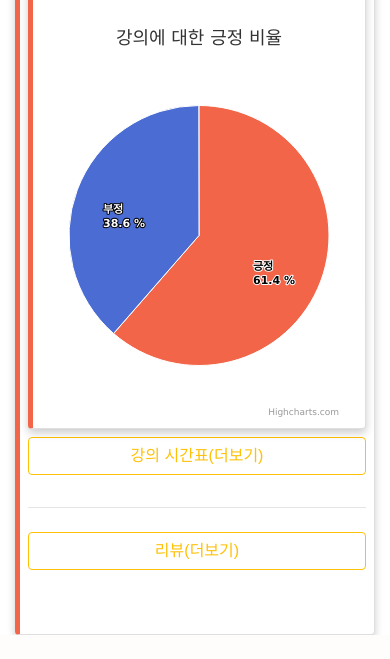
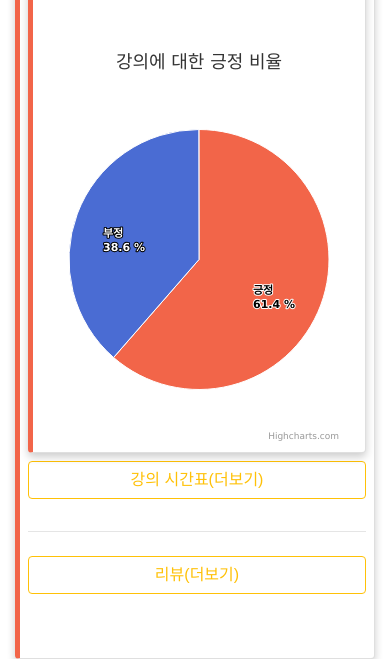
Before and after one commit to chulhee23/everytime-recommend-server, a Django app: template main/templates/result/show_lecture_detail.html in a window 390 px wide. Shown: the part 460-1119 px from the top of the page. Before the commit the page ends 1095 px from the top, so only its background shows below. Run offline with Django 3.2, Linux system fonts and the light colour scheme; the template is opened without the code that fills it, so the values that code supplies are empty; style sheets or scripts are compiled from the project's sources; some libraries are stand-ins or nearby versions; some web fonts are replaced.

Commit message:
highchart import

```diff
--- a/main/templates/result/show_lecture_detail.html
+++ b/main/templates/result/show_lecture_detail.html
@@ -34,7 +34,7 @@
             </a>
           </p>
         </div>
-        <div class="col-md-6" id="highchart">
+        <div class="col-md-6 mt-4" id="highchart">
 
         </div>
       </div>
```
